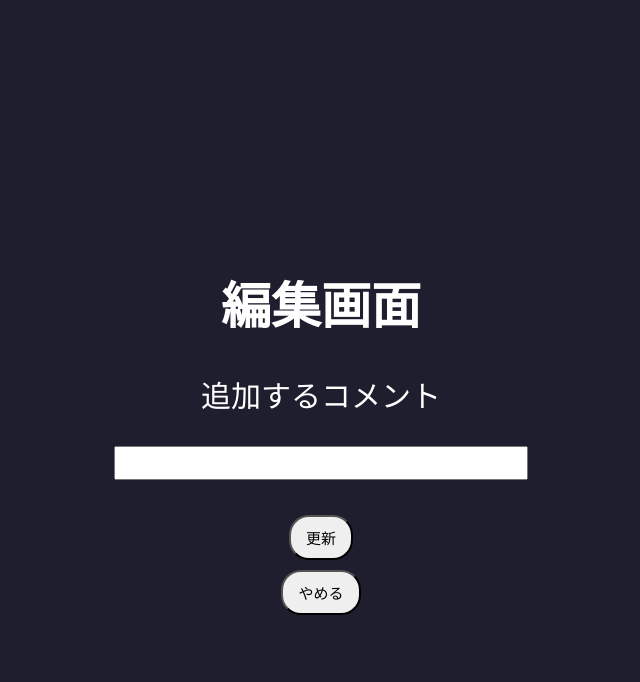
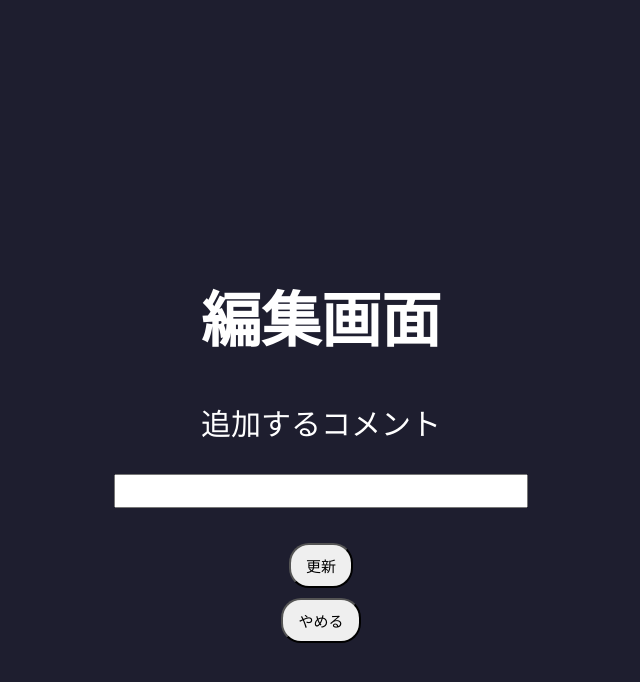
Before and after one commit to chogupa/gitproject4, a Spring app: template src/main/resources/templates/edit.html in a window 1280 px wide. Shown: the top 682 px of the page, without its empty margins (299-939 px from the left). Run offline with Thymeleaf, Linux system fonts and the light colour scheme; the template is opened without the code that fills it, so the values that code supplies are empty.

Commit message:
確認画面のレイアウト作成

```diff
--- a/src/main/resources/static/style.css
+++ b/src/main/resources/static/style.css
@@ -77,11 +77,11 @@ color: #333;
 }
 
 
-/*edit.htmlのレイアウト*/
-.edit-body h1{
+/*edit.htmlとconfilm.htmlのレイアウト*/
+.Ebody-Cbody{
 	font-size: 50px;
 }
-.edit-body {
+.Ebody-Cbody {
 	background-color: #1e1e2f;
 	  color: white;
 	  font-family: 'Courier New', Courier, monospace;
@@ -92,7 +92,7 @@ color: #333;
 	  border-radius: 10px;
 	  	max-width: 100%;
 }
-.update-button {
+.update-confirm-button {
 	margin: 5px 10px;
 	padding: 10px 15px;
 	font-size: 15px;
--- a/src/main/resources/templates/edit.html
+++ b/src/main/resources/templates/edit.html
@@ -7,18 +7,18 @@
 	<link rel="stylesheet" href="../static/style.css" th:href="@{/style.css}">
 </head>
 
-<body class="edit-body">
+<body class="Ebody-Cbody">
 	<!--	<h1 th:text="${title}"></h1>-->
 	<h1>編集画面</h1>
 	<div th:object="${ここにidが入る、多分}">
 		<form action="#" method="get" th:action="@{/confirm}">
 			<p>追加するコメント</p>
 			<p><input type="text" class="textbox" name="comment" th:value="*{comment}"></p>
-			<input type="submit" class="update-button" value="更新">
+			<input type="submit" class="update-confirm-button" value="更新">
 		</form>
 
 		<form action="#" method="get" th:action="@{/game}">
-			<input type="submit" class="update-button" value="やめる">
+			<input type="submit" class="update-confirm-button" value="やめる">
 		</form>
 	</div>
 
```
Also changed, not shown: src/main/resources/templates/confirm.html (+5 -5 lines).
